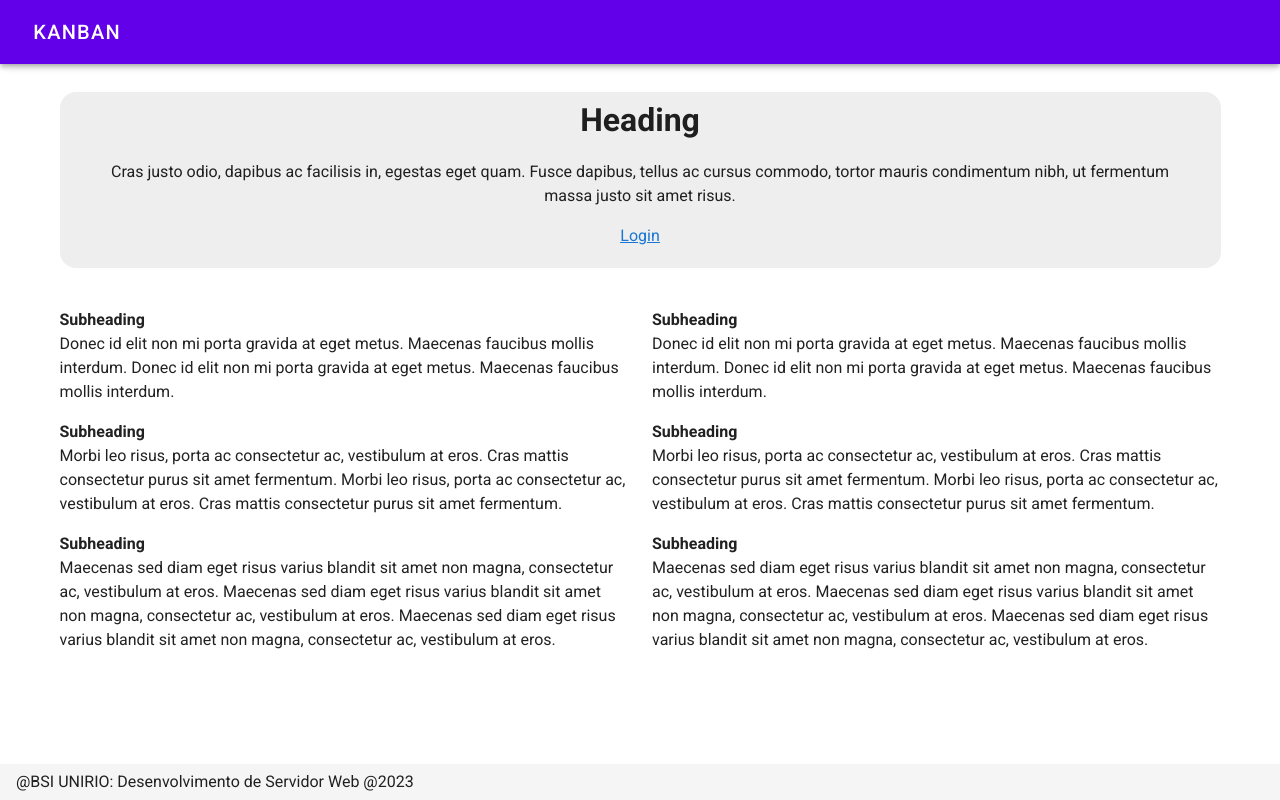
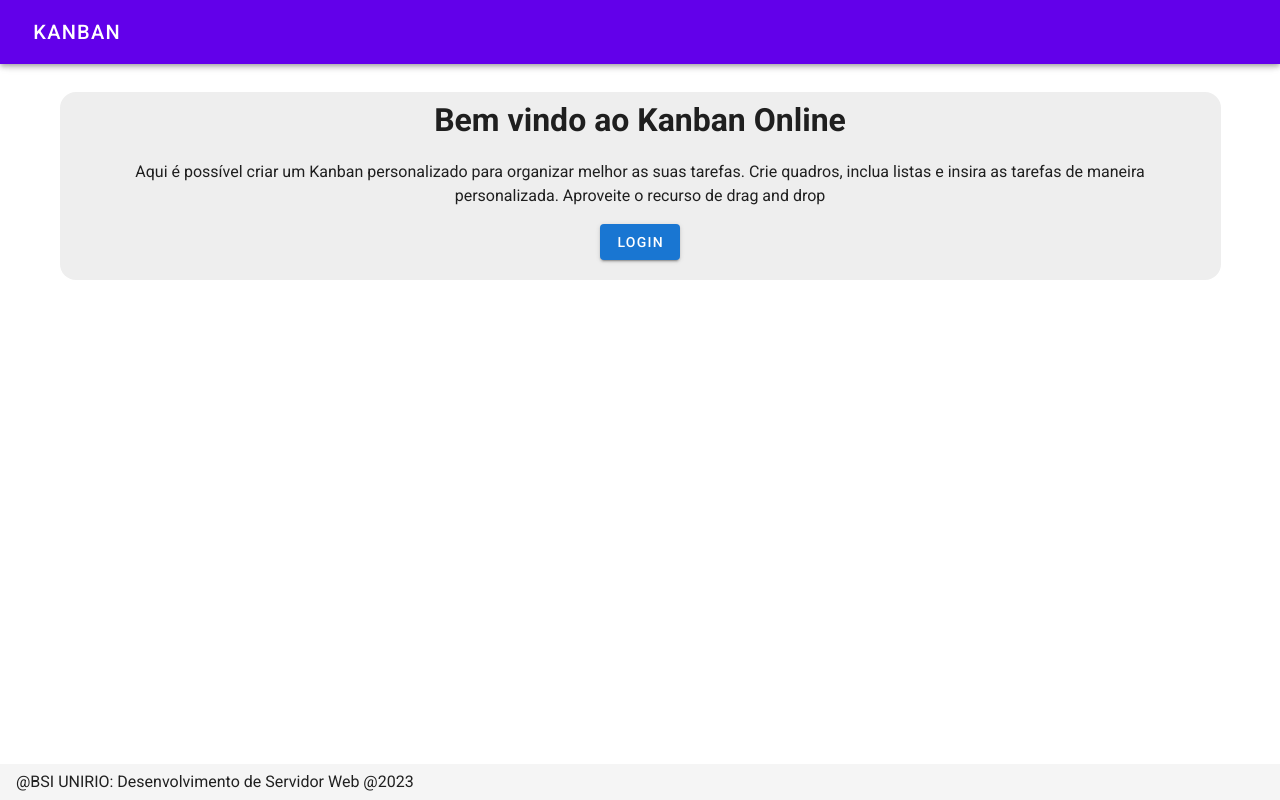
Before and after one commit to LuisaCCorreia/dsw-kanban-frontend, a Vue app: page / in a window 1280 px wide. Built offline with nearby package versions, Linux system fonts and the light colour scheme.

Commit message:
Desfavoritar implementado

```diff
--- a/src/components/HomePage.vue
+++ b/src/components/HomePage.vue
@@ -3,50 +3,12 @@
     <v-row>
       <v-col cols="12">
         <div class="jumbotron text-center mt-4 mb-4">
-          <h1 class="mb-4">Heading</h1>
-          <p class="lead">Cras justo odio, dapibus ac facilisis in, egestas eget quam. Fusce dapibus, tellus ac cursus
-            commodo, tortor mauris condimentum nibh, ut fermentum massa justo sit amet risus.</p>
-
+          <h1 class="mb-4">Bem vindo ao Kanban Online</h1>
+          <p class="lead">Aqui é possível criar um Kanban personalizado para organizar melhor as suas tarefas. Crie quadros, inclua listas e insira as tarefas de maneira personalizada. Aproveite o recurso de drag and drop</p>
           <p v-if="!this.$root.credentials">
-            <router-link class="link" :to="{ name: 'login' }">
-              <a class="btn btn-lg btn-success" href="#" role="button">Login</a>
-            </router-link>
+            <v-btn color="primary" @click="login">Login</v-btn>
           </p>
         </div>
-      </v-col>
-    </v-row>
-
-    <v-row>
-      <v-col cols="6">
-        <h4>Subheading</h4>
-        <p>Donec id elit non mi porta gravida at eget metus. Maecenas faucibus mollis interdum. Donec id elit non mi porta
-          gravida at eget metus. Maecenas faucibus mollis interdum.</p>
-
-        <h4>Subheading</h4>
-        <p>Morbi leo risus, porta ac consectetur ac, vestibulum at eros. Cras mattis consectetur purus sit amet fermentum.
-          Morbi leo risus, porta ac consectetur ac, vestibulum at eros. Cras mattis consectetur purus sit amet fermentum.
-        </p>
-
-        <h4>Subheading</h4>
-        <p>Maecenas sed diam eget risus varius blandit sit amet non magna, consectetur ac, vestibulum at eros. Maecenas
-          sed diam eget risus varius blandit sit amet non magna, consectetur ac, vestibulum at eros. Maecenas sed diam
-          eget risus varius blandit sit amet non magna, consectetur ac, vestibulum at eros. </p>
-      </v-col>
-
-      <v-col cols="6">
-        <h4>Subheading</h4>
-        <p>Donec id elit non mi porta gravida at eget metus. Maecenas faucibus mollis interdum. Donec id elit non mi porta
-          gravida at eget metus. Maecenas faucibus mollis interdum.</p>
-
-        <h4>Subheading</h4>
-        <p>Morbi leo risus, porta ac consectetur ac, vestibulum at eros. Cras mattis consectetur purus sit amet fermentum.
-          Morbi leo risus, porta ac consectetur ac, vestibulum at eros. Cras mattis consectetur purus sit amet fermentum.
-        </p>
-
-        <h4>Subheading</h4>
-        <p>Maecenas sed diam eget risus varius blandit sit amet non magna, consectetur ac, vestibulum at eros. Maecenas
-          sed diam eget risus varius blandit sit amet non magna, consectetur ac, vestibulum at eros. Maecenas sed diam
-          eget risus varius blandit sit amet non magna, consectetur ac, vestibulum at eros. </p>
       </v-col>
     </v-row>
   </v-container>
@@ -54,6 +16,11 @@
 
 <script>
 export default {
+  methods:{
+    login(){
+      this.$router.replace('/login');
+    }
+  }
 }
 </script>
 
--- a/src/components/login/criacao-conta/CriacaoConta.vue
+++ b/src/components/login/criacao-conta/CriacaoConta.vue
@@ -10,7 +10,6 @@
           <v-text-field v-model="form.nome" label="Entre o seu nome" ></v-text-field>
           <v-text-field v-model="form.email" label="Entre o seu e-mail" ></v-text-field>
           <v-text-field v-model="form.senha" type="password" label="Entre a sua senha" ></v-text-field>
-          <v-text-field v-model="form.senhaRepetida" type="password" label="Repita a senha" ></v-text-field>
           <v-btn type="submit" class="primary">Cria conta</v-btn>
       </v-form>
 
@@ -33,7 +32,6 @@
           nome: "",
           email: "",
           senha: "",
-          senhaRepetida: "",
         },
         error: ''
       }
--- a/src/components/quadros/QuadroFormulario.vue
+++ b/src/components/quadros/QuadroFormulario.vue
@@ -7,37 +7,45 @@
                 </v-col>
                 <v-col cols="6" class="text-right">
                     <v-btn color="primary" class="mb-2 mr-2" @click="salvaQuadro">
-                        Salva
+                        Salvar
                     </v-btn>
                     <v-btn color="outlined" class="mb-2" @click="retornaLista">
-                        Lista
+                        Retornar a lista
                     </v-btn>
                 </v-col>
             </v-row>
         </v-container>
 
         <v-container>
-            <div class="text-center">
             <v-row>
                 <v-col md="10">
-                        <v-text-field v-model="item.titulo" class="ml-4"
-                            label="Escreva o título do quadro aqui"></v-text-field>
+                    <v-text-field v-model="item.titulo" class="ml-4" label="Escreva o título do quadro aqui"></v-text-field>
                 </v-col>
             </v-row>
             <v-row>
+                <v-layout justify-center>
+                    <div>
                         <v-card-text>Escolha a cor do Quadro</v-card-text>
                         <v-col>
                             <v-color-picker v-model="item.corFundo" hide-inputs show-swatches class="ml-4"></v-color-picker>
                         </v-col>
+                    </div>
+
+                </v-layout>
+
             </v-row>
 
             <v-row>
+                <v-layout justify-center>
+                    <div>
                         <v-card-text>Escolha a cor do texto</v-card-text>
                         <v-col>
                             <v-color-picker v-model="item.corTexto" hide-inputs show-swatches class="ml-4"></v-color-picker>
                         </v-col>
+                    </div>
+                </v-layout>
+
             </v-row>
-            </div>
         </v-container>
     </div>
 </template>
@@ -56,7 +64,7 @@ export default {
                 { text: '', value: 'actions', sortable: false },
             ],
 
-            item: { },
+            item: {},
 
             novoIngrediente: {
                 item: '',
--- a/src/components/quadros/QuadroView.vue
+++ b/src/components/quadros/QuadroView.vue
@@ -198,6 +198,16 @@ export default {
             this.salvarAlteracao()
         },
         favoritar() {
+
+            if (this.iconeFavoritado === "mdi-star") {
+                this.iconeFavoritado = "mdi-star-outline"
+                axios.delete(`http://localhost:8081/api/v1/quadro/favorite/${this.item.id}`, this.httpOptions)
+                    .then(() => {
+                        this.errorMessage = "";
+                    }).catch(error => {
+                        this.errorMessage = error.response.data.message;
+                    });
+            } else if (this.iconeFavoritado === "mdi-star-outline") {
                 this.iconeFavoritado = "mdi-star"
                 axios.post(`http://localhost:8081/api/v1/quadro/favorite/${this.item.id}`, {}, this.httpOptions)
                     .then(() => {
@@ -205,6 +215,8 @@ export default {
                     }).catch(error => {
                         this.errorMessage = error.response.data.message;
                     });
+            }
+
         },
         verificarFavoritado() {
             axios.get("http://localhost:8081/api/v1/usuario/get", this.httpOptions)
```
Lines whose indentation alone changed are shown as unchanged.
